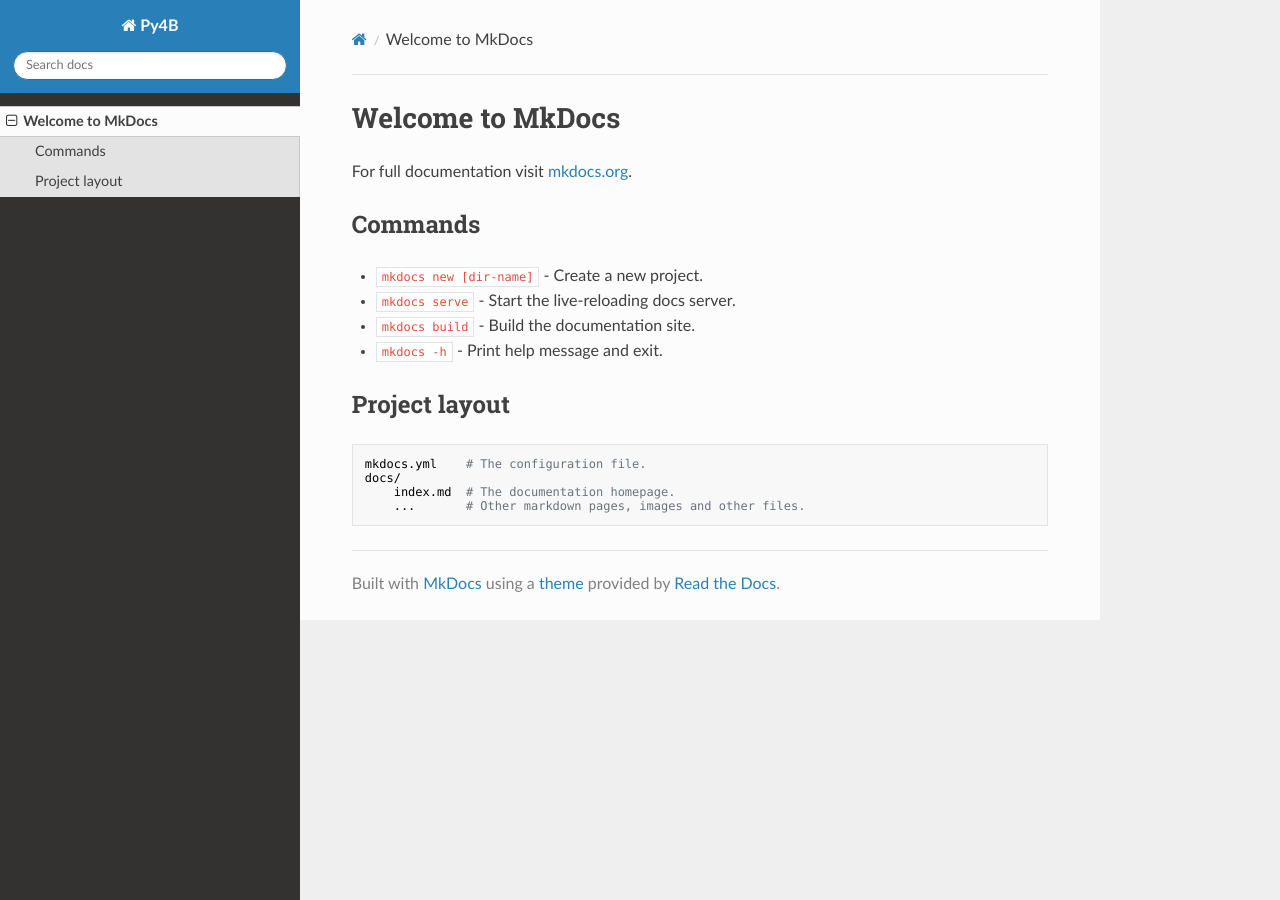
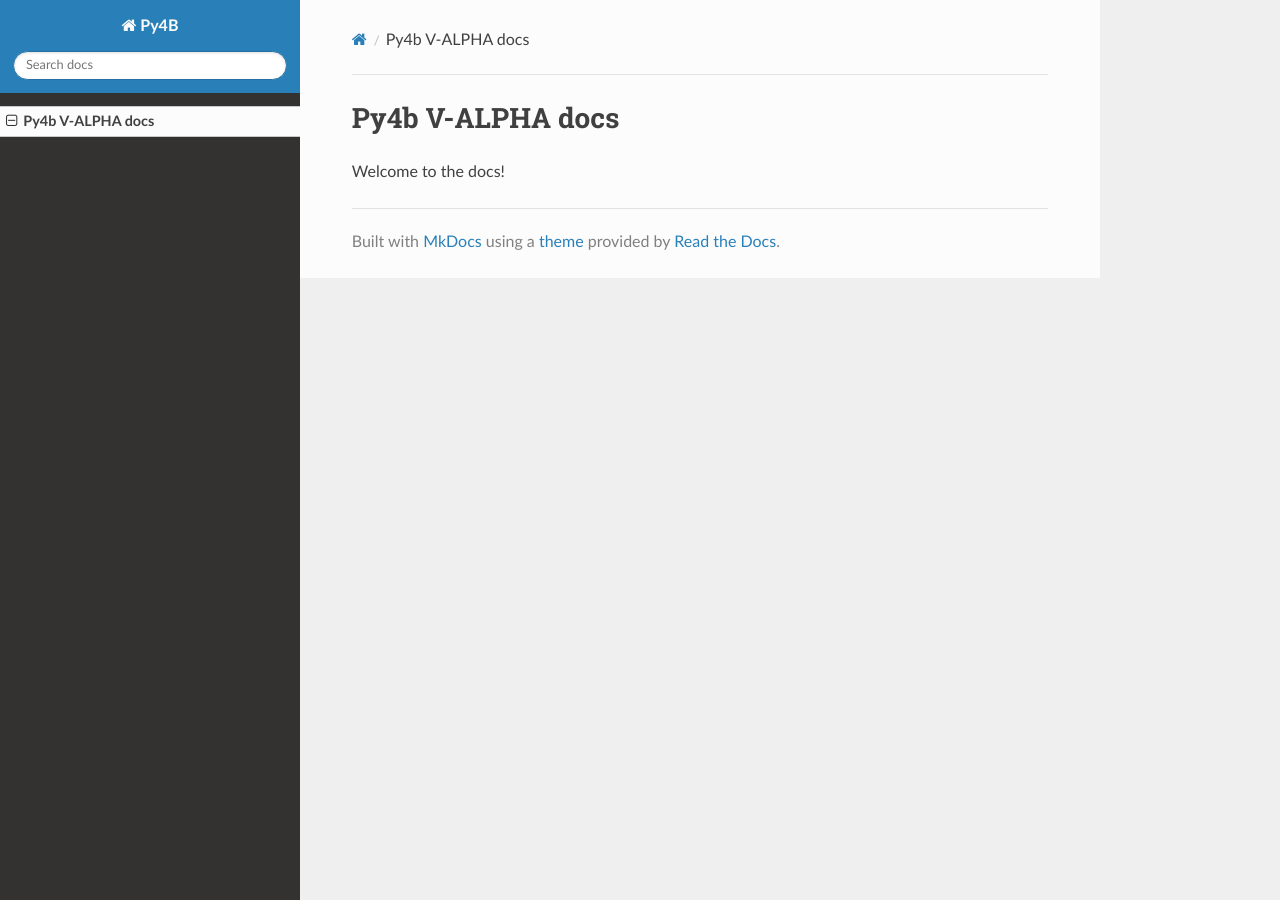
Before and after one commit to esse-est/Py4B, an MkDocs documentation site: the page built from docs/index.md, in a window 1280 px wide. Built offline with MkDocs 1.6.1, drawn with Linux system fonts in a browser that asks for light colours; nearby versions of some CDN libraries.

Commit message:
started work on docs

```diff
--- a/docs/index.md
+++ b/docs/index.md
@@ -1,17 +1,3 @@
-# Welcome to MkDocs
+# Py4b V-ALPHA docs
 
-For full documentation visit [mkdocs.org](https://www.mkdocs.org).
-
-## Commands
-
-* `mkdocs new [dir-name]` - Create a new project.
-* `mkdocs serve` - Start the live-reloading docs server.
-* `mkdocs build` - Build the documentation site.
-* `mkdocs -h` - Print help message and exit.
-
-## Project layout
-
-    mkdocs.yml    # The configuration file.
-    docs/
-        index.md  # The documentation homepage.
-        ...       # Other markdown pages, images and other files.
+Welcome to the docs!
```
